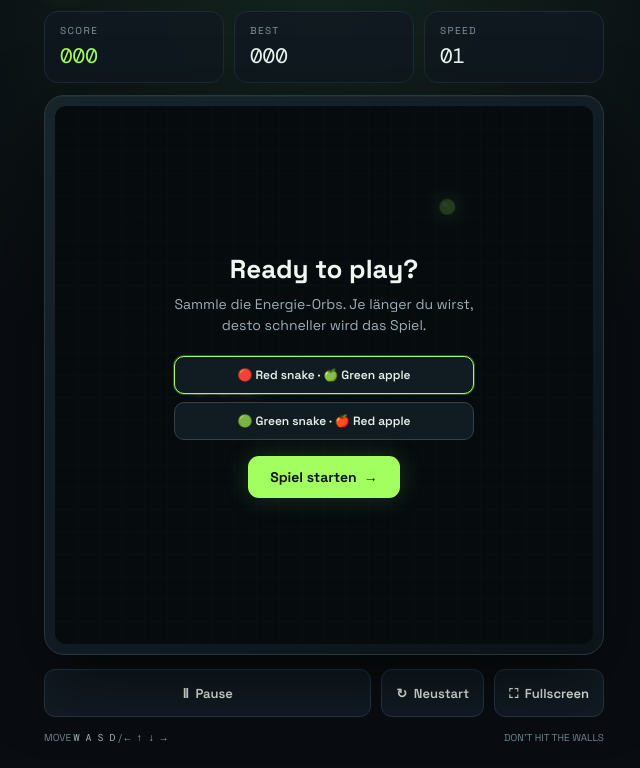
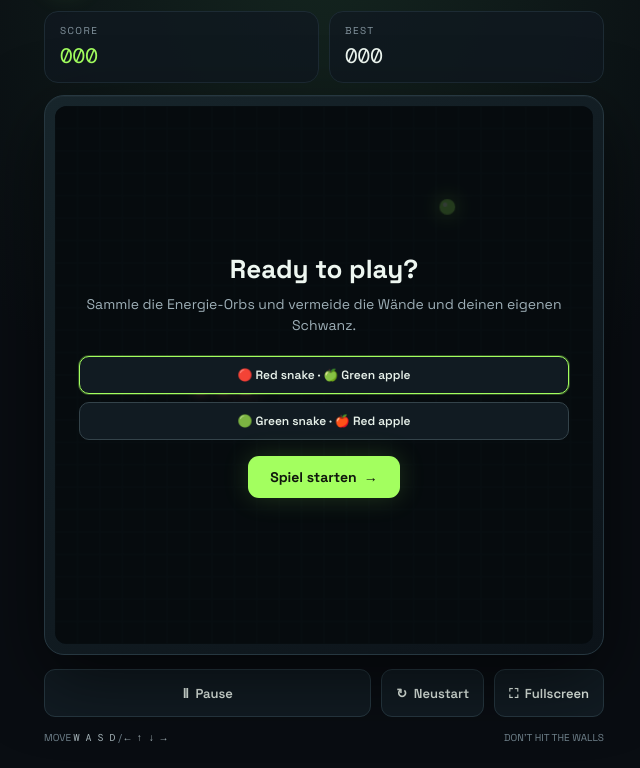
Before and after one commit to Pamo1705/Snake-game, a plain HTML site: page index.html in a window 1280 px wide. Shown: the part 73-841 px from the top of the page, without its empty margins (316-956 px from the left). Drawn offline with nearby package versions, Linux system fonts and the light colour scheme.

Commit message:
Keep Snake speed constant and fix gameplay and layout issues

```diff
--- a/index.html
+++ b/index.html
@@ -10,26 +10,26 @@
     :root{color-scheme:dark;--bg:#090d12;--panel:#101820;--line:#1d2b34;--muted:#82939d;--green:#a3ff5f;--green2:#58d68d;--red:#ff647c}
     *{box-sizing:border-box}body{margin:0;min-height:100vh;background:radial-gradient(ellipse at 50% 0%,#14251f 0%,#090d12 48%);color:#eef7f1;font-family:'Space Grotesk',sans-serif;display:grid;place-items:center;padding:24px}
     .shell{width:min(100%,560px)}header{display:flex;align-items:center;justify-content:space-between;margin-bottom:20px}.brand{display:flex;align-items:center;gap:12px}.logo{width:42px;height:42px;border:1px solid #33533a;background:#14251a;border-radius:13px;display:grid;place-items:center;color:var(--green);font-size:22px;box-shadow:0 0 24px #a3ff5f18}h1{font-size:22px;letter-spacing:-.7px;margin:0}.sub{font-size:12px;color:var(--muted);margin-top:2px}.pill{font:11px 'DM Mono',monospace;color:var(--green);border:1px solid #35563a;border-radius:99px;padding:7px 10px;letter-spacing:1px}.github-link{text-decoration:none;white-space:nowrap;transition:background .15s,border-color .15s}.github-link:hover{background:#183020;border-color:var(--green)}
-    .stats{display:grid;grid-template-columns:1fr 1fr 1fr;gap:10px;margin-bottom:12px}.stat{background:#101820cc;border:1px solid var(--line);border-radius:14px;padding:12px 15px}.stat span{display:block;color:var(--muted);font-size:10px;text-transform:uppercase;letter-spacing:1.4px}.stat strong{display:block;font:21px 'DM Mono',monospace;margin-top:5px}.stat strong.green{color:var(--green)}
+    .stats{display:grid;grid-template-columns:1fr 1fr;gap:10px;margin-bottom:12px}.stat{background:#101820cc;border:1px solid var(--line);border-radius:14px;padding:12px 15px}.stat span{display:block;color:var(--muted);font-size:10px;text-transform:uppercase;letter-spacing:1.4px}.stat strong{display:block;font:21px 'DM Mono',monospace;margin-top:5px}.stat strong.green{color:var(--green)}
     .board-wrap{position:relative;padding:10px;background:linear-gradient(145deg,#17252b,#0c1319);border:1px solid #263740;border-radius:20px;box-shadow:0 24px 70px #0008, inset 0 1px #ffffff08}.board{display:block;width:100%;aspect-ratio:1;background:#080e13;border-radius:12px;touch-action:none}
     .overlay{position:absolute;inset:10px;display:grid;place-items:center;background:#050a0dcc;border-radius:12px;text-align:center;padding:24px}.overlay.hidden{display:none}.modal h2{font-size:26px;margin:0 0 8px}.modal p{color:#9eafb7;font-size:14px;margin:0 0 20px;line-height:1.5}.primary{background:var(--green);color:#10170d;border:0;border-radius:11px;padding:12px 22px;font:700 14px 'Space Grotesk';cursor:pointer;box-shadow:0 0 26px #a3ff5f2b}.primary:hover{filter:brightness(1.08);transform:translateY(-1px)}.theme-picker{display:grid;gap:8px;margin:0 0 16px}.theme-choice{background:#111b22;color:#e6f0e9;border:1px solid #34434a;border-radius:10px;padding:10px 12px;font:600 12px "Space Grotesk";cursor:pointer}.theme-choice.selected{border-color:#a3ff5f;box-shadow:0 0 0 1px #a3ff5f44}.theme-choice:focus-visible{outline:2px solid var(--green);outline-offset:2px}
     .controls{display:flex;gap:10px;margin-top:14px}.controls button,.dpad button{background:#111b22;color:#e6f0e9;border:1px solid #263740;border-radius:11px;padding:11px 14px;font:600 13px 'Space Grotesk';cursor:pointer}.controls button:hover,.dpad button:hover{border-color:#6a9b58;color:var(--green)}.controls .grow{flex:1}
     .bottom{display:flex;justify-content:space-between;align-items:center;margin-top:14px;color:#71838d;font-size:11px}.keys{font-family:'DM Mono',monospace;color:#a5b4b9}.dpad{display:grid;grid-template-columns:repeat(3,72px);grid-template-rows:repeat(2,64px);gap:9px;justify-content:center;margin:18px auto 0;padding:12px;width:max-content;background:linear-gradient(145deg,#142129,#0d151b);border:1px solid #294039;border-radius:20px;box-shadow:0 10px 28px #0006,inset 0 1px #ffffff0a}.dpad button{padding:0;font-size:27px;min-width:64px;min-height:58px;touch-action:manipulation;user-select:none;-webkit-user-select:none;-webkit-tap-highlight-color:transparent;background:linear-gradient(145deg,#1c2c32,#101a20);border:1px solid #45634c;border-radius:15px;color:#baff8b;box-shadow:0 4px 0 #080e12,0 0 16px #a3ff5f12;transition:transform .08s,border-color .08s,background .08s}.dpad button:active{transform:translateY(3px);background:#29432b;border-color:#a3ff5f;box-shadow:0 1px 0 #080e12,0 0 20px #a3ff5f35}.dpad button:focus-visible{outline:2px solid var(--green);outline-offset:3px}.dpad .up{grid-column:2}.dpad .left{grid-column:1;grid-row:2}.dpad .down{grid-column:2;grid-row:2}.dpad .right{grid-column:3;grid-row:2}
     .shell:fullscreen{width:100%;height:100%;max-width:none;overflow:auto;background:radial-gradient(ellipse at 50% 0%,#14251f 0%,#090d12 48%);padding:clamp(12px,3vh,28px);display:flex;flex-direction:column;justify-content:center}.shell:fullscreen .board-wrap{width:min(100%,min(72vh,760px));margin:0 auto}.shell:fullscreen .stats,.shell:fullscreen header,.shell:fullscreen .controls,.shell:fullscreen .bottom{width:min(100%,760px);margin-left:auto;margin-right:auto}.shell:fullscreen .controls{margin-top:12px}.shell:fullscreen .bottom{margin-top:12px}
-    .display:block}.shell{width:min(100%,560px);margin:0 auto}header{margin-bottom:14px}.controls button{min-height:48px}.bottom{font-size:10px}.pill{font-size:9px}}
+    .shell{width:min(100%,560px);margin:0 auto}header{margin-bottom:14px}.controls button{min-height:48px}.bottom{font-size:10px}.pill{font-size:9px}
+    @media(max-width:420px){body{padding:14px}.shell{width:100%}header{gap:10px}.brand{gap:8px}h1{font-size:19px}.logo{width:38px;height:38px}.pill{padding:6px 8px}.board-wrap{padding:7px}.overlay{inset:7px;padding:14px}.modal h2{font-size:23px}.controls{gap:7px}.controls button{padding:10px 9px;font-size:12px}}
   </style>
 </head>
 <body>
   <main class="shell">
     <header><div class="brand"><div class="logo">蛇</div><div><h1>NEON SNAKE</h1><div class="sub">Classic arcade · Dark edition</div></div></div><a class="pill github-link" href="https://github.com/Pamo1705/Snake-game" target="_blank" rel="noopener noreferrer">↗ GITHUB</a></header>
-    <section class="stats">
+    <section class="stats" aria-label="Game scores">
       <div class="stat"><span>Score</span><strong class="green" id="score">000</strong></div>
       <div class="stat"><span>Best</span><strong id="best">000</strong></div>
-      <div class="stat"><span>Speed</span><strong id="speed">01</strong></div>
     </section>
     <div class="board-wrap">
       <canvas class="board" id="game" width="480" height="480" aria-label="Snake Spielfeld"></canvas>
-      <div class="overlay" id="overlay"><div class="modal"><h2 id="headline">Ready to play?</h2><p id="message">Sammle die Energie-Orbs. Je länger du wirst,<br> desto schneller wird das Spiel.</p><div class="theme-picker" aria-label="Choose a colour theme"><button type="button" class="theme-choice selected" data-theme="red" aria-pressed="true">🔴 Red snake · 🍏 Green apple</button><button type="button" class="theme-choice" data-theme="green" aria-pressed="false">🟢 Green snake · 🍎 Red apple</button></div><button class="primary" id="start">Spiel starten&nbsp; →</button></div></div>
+      <div class="overlay" id="overlay"><div class="modal"><h2 id="headline">Ready to play?</h2><p id="message">Sammle die Energie-Orbs und vermeide die Wände und deinen eigenen Schwanz.</p><div class="theme-picker" aria-label="Choose a colour theme"><button type="button" class="theme-choice selected" data-theme="red" aria-pressed="true">🔴 Red snake · 🍏 Green apple</button><button type="button" class="theme-choice" data-theme="green" aria-pressed="false">🟢 Green snake · 🍎 Red apple</button></div><button class="primary" id="start">Spiel starten&nbsp; →</button></div></div>
     </div>
     <div class="controls"><button class="grow" id="pause">Ⅱ &nbsp;Pause</button><button id="restart">↻ &nbsp;Neustart</button><button id="fullscreen" aria-label="Toggle fullscreen">⛶ &nbsp;Fullscreen</button></div></div>
     <div class="bottom"><span>MOVE <span class="keys">W A S D</span> / <span class="keys">← ↑ ↓ →</span></span><span>DON'T HIT THE WALLS</span></div>
@@ -37,13 +37,13 @@
 <script>
 (() => {
   const canvas=document.getElementById('game'),ctx=canvas.getContext('2d'),overlay=document.getElementById('overlay');
-  const scoreEl=document.getElementById('score'),bestEl=document.getElementById('best'),speedEl=document.getElementById('speed');
-  const SIZE=24,CELL=20;let snake,food,dir,nextDir,score,theme='red',best=0,running=false,paused=false,over=true,timer=null,tick=145;
+  const scoreEl=document.getElementById('score'),bestEl=document.getElementById('best');
+  const SIZE=24,CELL=20,STEP_MS=145;let snake,food,dir,nextDir,score,theme='red',best=0,running=false,paused=false,over=true,timer=null;
   try{best=Math.max(0,Number(localStorage.getItem('neonSnakeBest'))||0)}catch(e){best=0}
   bestEl.textContent=String(best).padStart(3,'0');
-  function reset(){snake=[{x:8,y:12},{x:7,y:12},{x:6,y:12}];dir={x:1,y:0};nextDir={x:1,y:0};score=0;tick=145;placeFood();updateStats();draw()}
+  function reset(){snake=[{x:8,y:12},{x:7,y:12},{x:6,y:12}];dir={x:1,y:0};nextDir={x:1,y:0};score=0;placeFood();updateStats();draw()}
   function placeFood(){do{food={x:Math.floor(Math.random()*SIZE),y:Math.floor(Math.random()*SIZE)}}while(snake.some(p=>p.x===food.x&&p.y===food.y))}
-  function updateStats(){scoreEl.textContent=String(score).padStart(3,'0');bestEl.textContent=String(best).padStart(3,'0');speedEl.textContent=String(Math.max(1,Math.floor((145-tick)/12)+1)).padStart(2,'0')}
+  function updateStats(){scoreEl.textContent=String(score).padStart(3,'0');bestEl.textContent=String(best).padStart(3,'0')}
   function draw(){
     ctx.fillStyle='#080e13';ctx.fillRect(0,0,480,480);
     ctx.strokeStyle='#142129';ctx.lineWidth=1;for(let i=0;i<=SIZE;i++){ctx.beginPath();ctx.moveTo(i*CELL,0);ctx.lineTo(i*CELL,480);ctx.stroke();ctx.beginPath();ctx.moveTo(0,i*CELL);ctx.lineTo(480,i*CELL);ctx.stroke()}
@@ -51,11 +51,11 @@
     snake.forEach((p,i)=>{const pad=i===0?2:2.5;ctx.shadowColor=theme==='red'?'#ff647c':'#83f34f';ctx.shadowBlur=i===0?17:8;ctx.fillStyle=i===0?snakeHead:i<3?snakeBody:snakeTail;roundRect(ctx,p.x*CELL+pad,p.y*CELL+pad,CELL-pad*2,CELL-pad*2,5);ctx.fill();if(i===0){ctx.shadowBlur=0;ctx.fillStyle='#19301b';const ex=p.x*CELL+(dir.x===1?14:dir.x===-1?5:dir.x===0?6:14),ey=p.y*CELL+(dir.y===1?14:dir.y===-1?5:dir.y===0?6:14);ctx.beginPath();ctx.arc(ex,ey,1.7,0,7);ctx.arc(ex+(dir.y===0?0:5),ey+(dir.x===0?0:5),1.7,0,7);ctx.fill()}});ctx.shadowBlur=0;
   }
   function roundRect(c,x,y,w,h,r){c.beginPath();c.roundRect(x,y,w,h,r)}
-  function step(){dir=nextDir;const head={x:snake[0].x+dir.x,y:snake[0].y+dir.y};if(head.x<0||head.y<0||head.x>=SIZE||head.y>=SIZE||snake.some((p,i)=>i<snake.length-1&&p.x===head.x&&p.y===head.y)){endGame();return}snake.unshift(head);if(head.x===food.x&&head.y===food.y){score+=10;if(score>best){best=score;try{localStorage.setItem('neonSnakeBest',best)}catch(e){}}tick=Math.max(65,145-Math.floor(score/30)*8);placeFood();updateStats();clearInterval(timer);timer=setInterval(step,tick)}else snake.pop();draw()}
-  function start(){if(running)return;reset();running=true;paused=false;over=false;overlay.classList.add('hidden');clearInterval(timer);timer=setInterval(step,tick)}
-  function endGame(){running=false;over=true;clearInterval(timer);document.getElementById('headline').textContent='Game over';document.getElementById('message').innerHTML='Score: <b style="color:#a3ff5f">'+score+'</b> · Versuch es gleich nochmal!';document.getElementById('start').textContent='Nochmal spielen  →';overlay.classList.remove('hidden')}
+  function step(){dir=nextDir;const head={x:snake[0].x+dir.x,y:snake[0].y+dir.y};if(head.x<0||head.y<0||head.x>=SIZE||head.y>=SIZE||snake.some((p,i)=>i<snake.length-1&&p.x===head.x&&p.y===head.y)){endGame();return}snake.unshift(head);if(head.x===food.x&&head.y===food.y){score+=10;if(score>best){best=score;try{localStorage.setItem('neonSnakeBest',best)}catch(e){}}placeFood();updateStats()}else snake.pop();draw()}
+  function start(){if(running)return;reset();running=true;paused=false;over=false;overlay.classList.add('hidden');clearInterval(timer);timer=setInterval(step,STEP_MS)}
+  function endGame(){running=false;over=true;clearInterval(timer);document.getElementById('headline').textContent='Game over';document.getElementById('message').innerHTML='Score: <b style="color:#a3ff5f">'+score+'</b> · Versuch es gleich nochmal!';document.getElementById('start').textContent='Nochmal spielen  →';document.getElementById('pause').textContent='Ⅱ  Pause';overlay.classList.remove('hidden')}
   function pause(){if(over)return;if(paused){paused=false;running=true;timer=setInterval(step,tick);document.getElementById('pause').textContent='Ⅱ  Pause';overlay.classList.add('hidden')}else{paused=true;running=false;clearInterval(timer);document.getElementById('headline').textContent='Paused';document.getElementById('message').textContent='Kurze Verschnaufpause?';document.getElementById('start').textContent='Weiter spielen  →';overlay.classList.remove('hidden');document.getElementById('pause').textContent='▶  Weiter'}}
-  function setDir(d){const dirs={up:{x:0,y:-1},down:{x:0,y:1},left:{x:-1,y:0},right:{x:1,y:0}};const n=dirs[d];if(!n)return;if(over){start()}if(!(n.x===-dir.x&&n.y===-dir.y))nextDir=n}
+  function setDir(d){const dirs={up:{x:0,y:-1},down:{x:0,y:1},left:{x:-1,y:0},right:{x:1,y:0}};const n=dirs[d];if(!n)return;if(over){start()}if(!(n.x===-nextDir.x&&n.y===-nextDir.y))nextDir=n}
   document.querySelectorAll('.theme-choice').forEach(button=>button.addEventListener('click',()=>{theme=button.dataset.theme;document.querySelectorAll('.theme-choice').forEach(option=>{const selected=option===button;option.classList.toggle('selected',selected);option.setAttribute('aria-pressed',String(selected))});draw()}));
   document.getElementById('start').addEventListener('click',()=>{if(paused){pause();return}start();document.getElementById('start').textContent='Spiel starten  →'});
   document.getElementById('pause').addEventListener('click',pause);
@@ -63,7 +63,7 @@
   function updateFullscreenButton(){const active=!!(document.fullscreenElement||document.webkitFullscreenElement);fullscreenButton.textContent=active?'⛶  Exit full':'⛶  Fullscreen';}
   async function toggleFullscreen(){try{if(document.fullscreenElement||document.webkitFullscreenElement){if(document.exitFullscreen)await document.exitFullscreen();else if(document.webkitExitFullscreen)document.webkitExitFullscreen();}else{const target=document.querySelector('.shell');if(target.requestFullscreen)await target.requestFullscreen();else if(target.webkitRequestFullscreen)target.webkitRequestFullscreen();else{document.getElementById('message').textContent='Fullscreen is not supported by this browser.';overlay.classList.remove('hidden');return;}}}catch(err){document.getElementById('message').textContent='Fullscreen could not be started. Try your browser menu.';overlay.classList.remove('hidden');}}
   fullscreenButton.addEventListener('click',toggleFullscreen);document.addEventListener('fullscreenchange',updateFullscreenButton);document.addEventListener('webkitfullscreenchange',updateFullscreenButton);
-  document.getElementById('restart').addEventListener('click',()=>{clearInterval(timer);running=false;paused=false;over=true;reset();document.getElementById('headline').textContent='Ready to play?';document.getElementById('message').innerHTML='Sammle die Energie-Orbs. Je länger du wirst,<br> desto schneller wird das Spiel.';document.getElementById('start').textContent='Spiel starten  →';overlay.classList.remove('hidden')});
+  document.getElementById('restart').addEventListener('click',()=>{clearInterval(timer);running=false;paused=false;over=true;reset();document.getElementById('headline').textContent='Ready to play?';document.getElementById('message').textContent='Sammle die Energie-Orbs und vermeide die Wände und deinen eigenen Schwanz.';document.getElementById('start').textContent='Spiel starten  →';document.getElementById('pause').textContent='Ⅱ  Pause';overlay.classList.remove('hidden')});
   document.addEventListener('keydown',e=>{const map={ArrowUp:'up',w:'up',W:'up',ArrowDown:'down',s:'down',S:'down',ArrowLeft:'left',a:'left',A:'left',ArrowRight:'right',d:'right',D:'right'};if(map[e.key]){e.preventDefault();setDir(map[e.key])}if(e.code==='Space'){e.preventDefault();if(over)start();else pause()}});
   // Swipe anywhere on the board to steer on phones and tablets.
   let swipeStart=null;
```
